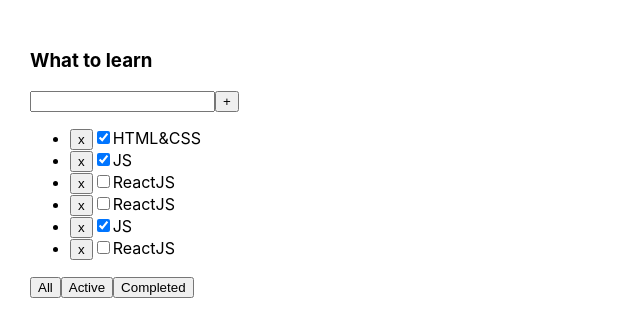
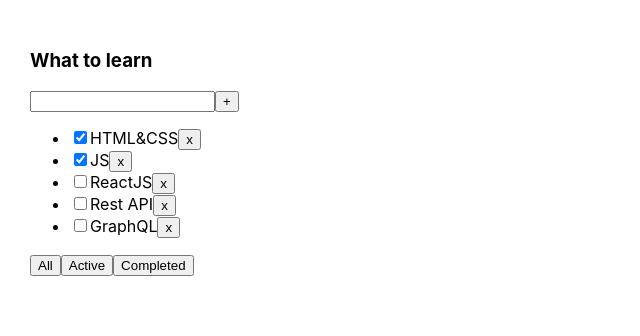
Before and after one commit to AndreySavchenkov/ToDoMain, a React (Create React App) app: page / in a window 1280 px wide. Shown: the top 336 px of the page, without its empty margins (0-640 px from the left). Built offline with nearby package versions, Linux system fonts and the light colour scheme.

Commit message:
new Lesson add new task

```diff
--- a/package.json
+++ b/package.json
@@ -10,10 +10,12 @@
     "@types/node": "^12.0.0",
     "@types/react": "^16.9.0",
     "@types/react-dom": "^16.9.0",
+    "@types/uuid": "^8.3.1",
     "react": "^16.13.1",
     "react-dom": "^16.13.1",
     "react-scripts": "3.4.1",
-    "typescript": "~3.7.2"
+    "typescript": "~3.7.2",
+    "uuid": "^8.3.2"
   },
   "scripts": {
     "start": "react-scripts start",
--- a/src/App.tsx
+++ b/src/App.tsx
@@ -1,58 +1,56 @@
 import React, {useState} from 'react';
 import './App.css';
 import {Todolist} from './Todolist';
+import {v1} from "uuid";
 
-export  type filterType = 'All' | 'Active' | 'Completed'
-
+export type FilterValuesType = "all" | "active" | "completed";
 
 function App() {
 
-    let [tasks1, setTasks1] = useState ([
-        { id: 1, title: "HTML&CSS", isDone: true },
-        { id: 2, title: "JS", isDone: true },
-        { id: 3, title: "ReactJS", isDone: false },
-        { id: 4, title: "ReactJS", isDone: false },
-        { id: 5, title: "JS", isDone: true },
-        { id: 6, title: "ReactJS", isDone: false }
-    ])
+    let [tasks, setTasks] = useState([
+        {id: v1(), title: "HTML&CSS", isDone: true },
+        { id: v1(), title: "JS", isDone: true },
+        { id: v1(), title: "ReactJS", isDone: false },
+        { id: v1(), title: "Rest API", isDone: false },
+        { id: v1(), title: "GraphQL", isDone: false },
+    ]);
 
-    let [filter, setFilter] = useState<filterType>('All')
-
-    const setFilterFoo = (filterValue: filterType) => {
-        console.log(filterValue)
-        setFilter(filterValue)
-        console.log(filter)
-
+    function removeTask(id: string) {
+        let filteredTasks = tasks.filter(t => t.id != id);
+        setTasks(filteredTasks);
     }
 
-    let drushlack = tasks1;
+    let [filter, setFilter] = useState<FilterValuesType>("all");
 
-    if(filter==='Active') {
-        drushlack = tasks1.filter(ft => !ft.isDone)
+    let tasksForTodolist = tasks;
+
+    if (filter === "active") {
+        tasksForTodolist = tasks.filter(t => t.isDone === false);
     }
-    if(filter==='Completed') {
-        drushlack = tasks1.filter(ft => ft.isDone)
+    if (filter === "completed") {
+        tasksForTodolist = tasks.filter(t => t.isDone === true);
     }
 
-
-
-    const removeTask = (id: number) => {
-        tasks1 = tasks1.filter(ftasks=>ftasks.id!==id);
-        setTasks1(tasks1);
-        console.log(tasks1);
+    function changeFilter(value: FilterValuesType) {
+        setFilter(value);
     }
 
+    const addTask = () => {
+
+        let newTask = {id: v1(), title: 'New-Task!', isDone: false}
+        setTasks([newTask, ...tasks])
+    }
 
     return (
         <div className="App">
-            <Todolist
-                title="What to learn"
-                tasks={drushlack}
-                removeTask={removeTask}
-                setFilterFoo = {setFilterFoo}
+            <Todolist title="What to learn"
+                      tasks={tasksForTodolist}
+                      removeTask={removeTask}
+                      changeFilter={changeFilter}
+                      addTask={addTask}
             />
         </div>
     );
-};
+}
 
 export default App;
--- a/src/Todolist.tsx
+++ b/src/Todolist.tsx
@@ -1,9 +1,8 @@
 import React from 'react';
-import {Button} from "./components/Buttton";
-import {filterType} from "./App";
+import {FilterValuesType} from './App';
 
 type TaskType = {
-    id: number
+    id: string
     title: string
     isDone: boolean
 }
@@ -11,8 +10,9 @@ type TaskType = {
 type PropsType = {
     title: string
     tasks: Array<TaskType>
-    removeTask: (id: number)=>void
-    setFilterFoo: (filterValue: filterType) => void
+    removeTask: (taskId: string) => void
+    changeFilter: (value: FilterValuesType) => void
+    addTask: () => void
 }
 
 export function Todolist(props: PropsType) {
@@ -20,25 +20,27 @@ export function Todolist(props: PropsType) {
         <h3>{props.title}</h3>
         <div>
             <input/>
-            <button>+</button>
+            <button onClick={()=>{props.addTask()}}>+</button>
         </div>
         <ul>
-            {props.tasks.map((mTasks) => {
-
-                return (
-                    <li key={mTasks.id}>
-                        <Button callback={props.removeTask} id={mTasks.id}/>
-                        <input type="checkbox" checked={mTasks.isDone}/>
-                        <span>{mTasks.title}</span>
-                    </li>
-                )
-            })}
+            {
+                props.tasks.map(t => <li key={t.id}>
+                    <input type="checkbox" checked={t.isDone}/>
+                    <span>{t.title}</span>
+                    <button onClick={ () => { props.removeTask(t.id) } }>x</button>
+                </li>)
+            }
         </ul>
         <div>
-            <button onClick={()=>props.setFilterFoo("All")}>All</button>
-            <button onClick={()=>props.setFilterFoo("Active")}>Active</button>
-            <button onClick={()=>props.setFilterFoo("Completed")}>Completed</button>
+            <button onClick={ () => { props.changeFilter("all") } }>
+                All
+            </button>
+            <button onClick={ () => { props.changeFilter("active") } }>
+                Active
+            </button>
+            <button onClick={ () => { props.changeFilter("completed") } }>
+                Completed
+            </button>
         </div>
     </div>
-
 }
--- a/src/components/Buttton.tsx
+++ /dev/null
@@ -1,11 +0,0 @@
-import React from "react";
-
-type ButtonType = {
-    callback: (id: number)=>void
-    id: number
-}
-export const Button = (props: ButtonType) => {
-    return(
-        <button onClick={()=>props.callback(props.id)}>x</button>
-    )
-}
```
Also changed, not shown: 2 other files (tests, documents, lock files or other folders).
